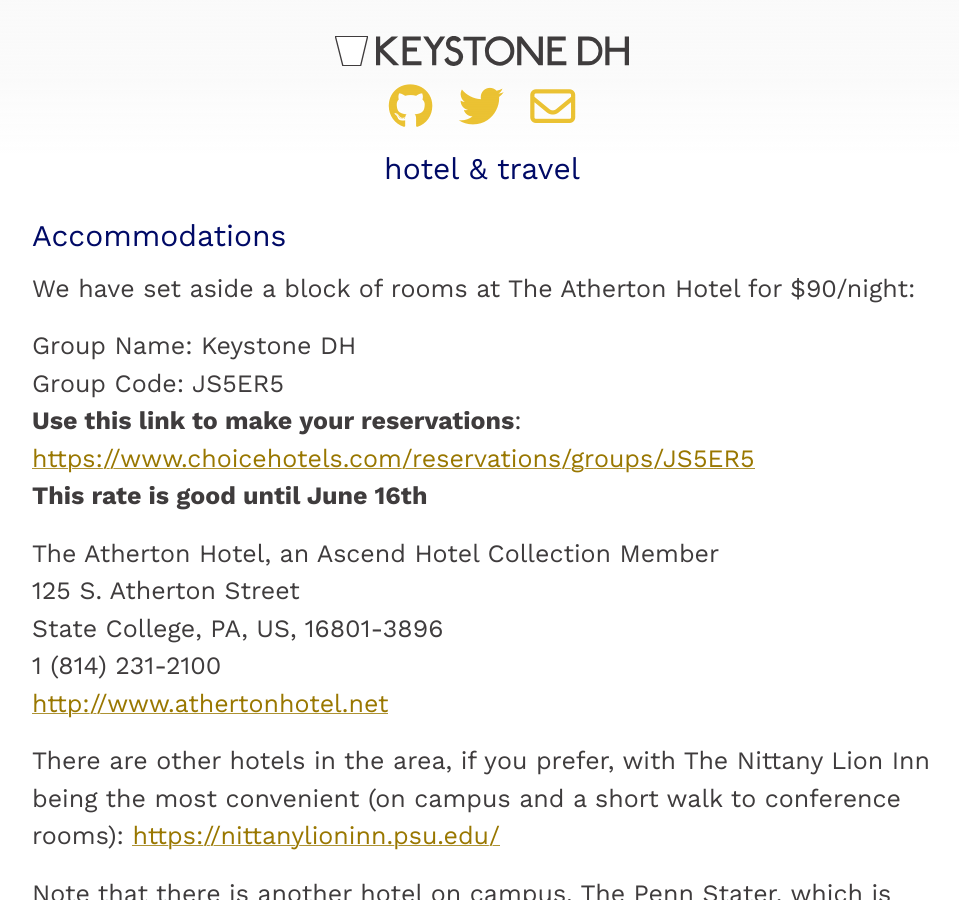
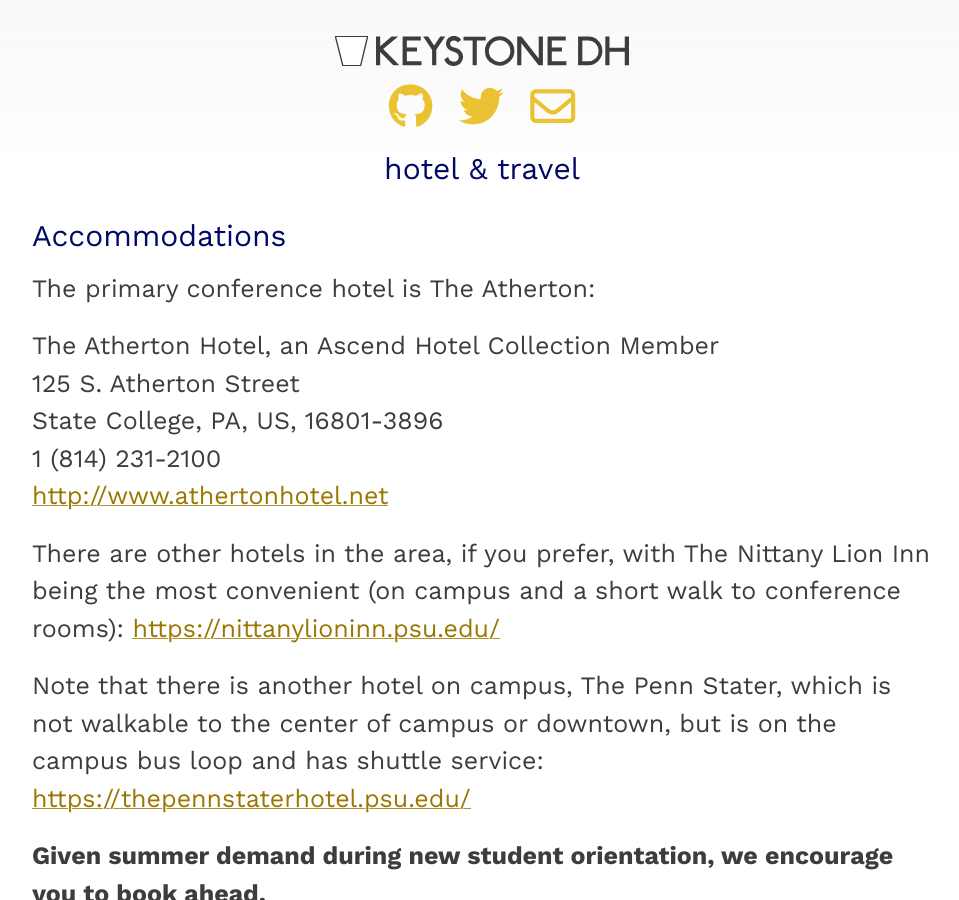
Before and after one commit to KeystoneDH/2018, a Jekyll site: the page built from travel.md, in a window 1280 px wide and 900 px high. Shown: the whole window, without its empty margins (158-1117 px from the left). Built offline with Jekyll 4.4.1, drawn with Linux system fonts in a browser that asks for light colours; nearby versions of some CDN libraries.

Commit message:
removed room block info

```diff
--- a/travel.md
+++ b/travel.md
@@ -7,12 +7,7 @@ tags: page
 
 ## Accommodations
 
-We have set aside a block of rooms at The Atherton Hotel for $90/night:
-
-Group Name: Keystone DH<br/>
-Group Code: JS5ER5<br/>
-**Use this link to make your reservations**: [https://www.choicehotels.com/reservations/groups/JS5ER5](https://www.choicehotels.com/reservations/groups/JS5ER5) <br/>
-**This rate is good until June 16th**
+The primary conference hotel is The Atherton:
 
 The Atherton Hotel, an Ascend Hotel Collection Member<br/>
 125 S. Atherton Street<br/>
```
